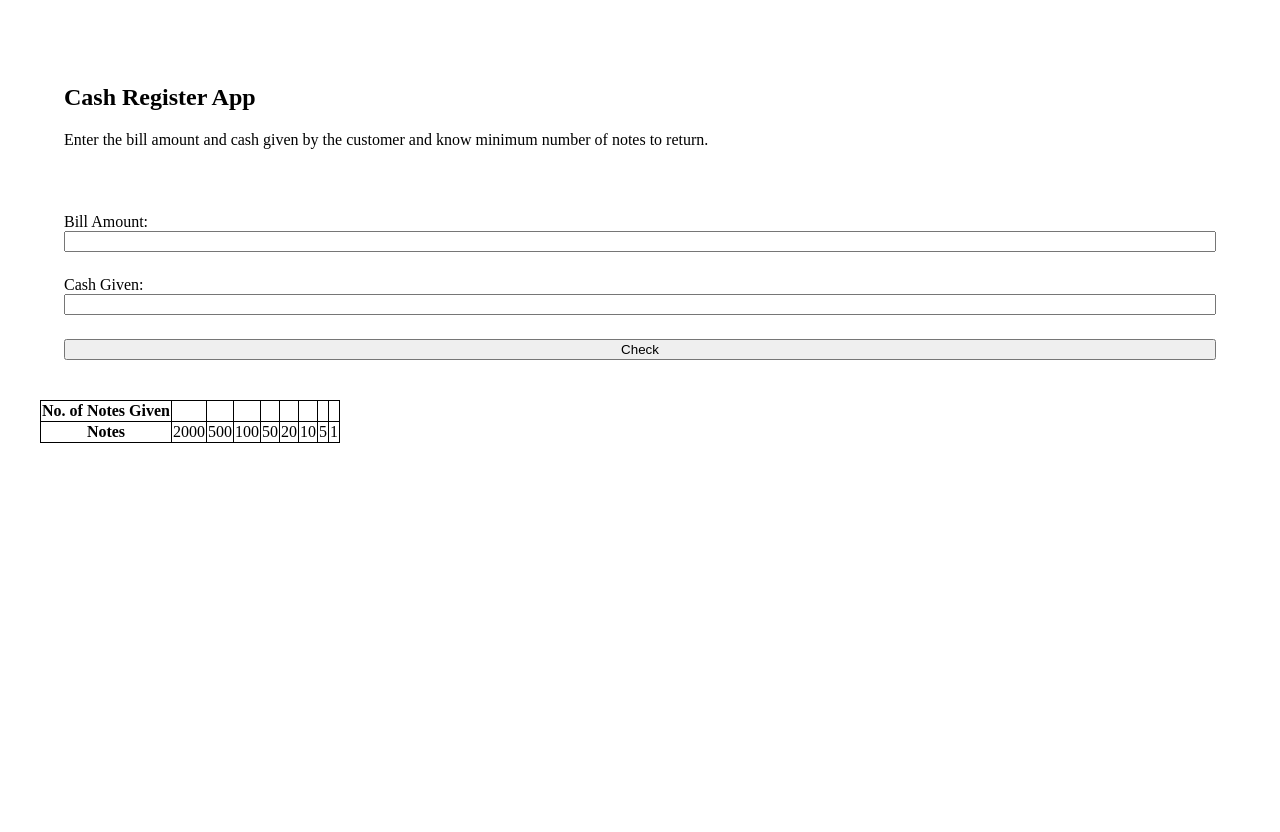
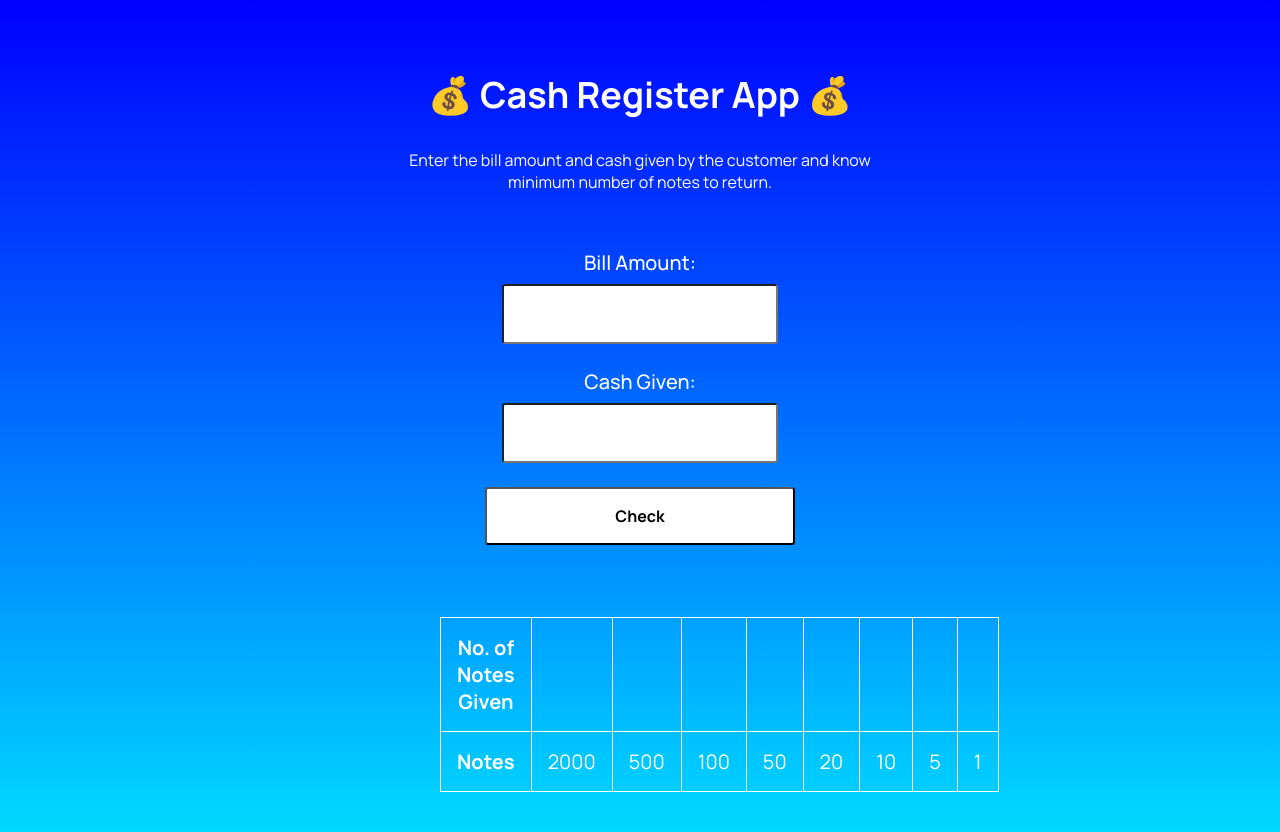
Before and after one commit to yashvdhakad/CashRegisterManagerApp, a plain HTML site: page index.html in a window 1280 px wide. Before the commit the page ends 800 px from the top, so only its background shows below. Drawn offline with Linux system fonts and the light colour scheme.

Commit message:
feat, style: done

```diff
--- a/index.html
+++ b/index.html
@@ -12,7 +12,7 @@
 <body>
     <main>
         <section class="aboutApp">
-            <h1>Cash Register App</h1>
+            <h1>💰 Cash Register App 💰</h1>
             <p>Enter the bill amount and cash given by the customer and know minimum number of notes to return.</p>
         </section>
         <section class="inputs">
--- a/style.css
+++ b/style.css
@@ -1,28 +1,74 @@
+@import url('https://fonts.googleapis.com/css2?family=Manrope:wght@200;300;400;500;600;700;800&display=swap');
+
 body {
     margin: 0;
-    padding: 0;
-    overflow: hidden;
-    padding: 40px;
+    padding: 0 25rem;
+    text-align: center;
+    font-family: 'Manrope', sans-serif;
+    background: linear-gradient(0deg, rgb(0, 217, 255) 0%, rgba(0,0,255,1) 100%);
+    color: white;
 }
 
 .aboutApp {
-    /* border: 1px solid black; */
-    padding: 24px;
+    padding: 40px 0;
+}
+h1 {
+    font-size: 36px;
 }
 
 .inputs {
-    /* background: yellow; */
-    /* border: 1px solid black; */
     display: flex;
     flex-direction: column;
-    padding: 24px;
+    align-items: center;
+    /* padding: 40px; */
 }
 
 input {
     margin-bottom: 24px;
 }
 
+label {
+    font-size: 1.25rem;
+    font-weight: 500;
+    margin-bottom: .5rem;
+}
+
+#bill-amount, #cash-given {
+    width: 20vw;
+    height: 5vh;
+    padding: .5rem;
+    font-size: 1.17rem;
+    font-family: 'Manrope', sans-serif;
+    font-weight: 500;
+    border-radius: .2rem;
+}
+
+#check-button {
+    font-size: 1rem;
+    font-weight: 700;
+    font-family: 'Manrope', sans-serif;
+    padding: 1rem 8rem;
+    border-radius: .2rem;
+    cursor: pointer;
+    background: white;
+}
+#check-button:hover {
+    background: rgb(217, 217, 217);
+}
+
+.outputs {
+    display: flex;
+    flex-direction: column;
+    padding: 40px;
+}
+
 table, tr, td, th {
-    border: 1px solid black;
+    border: 1px solid white;
     border-collapse: collapse;
+    padding: 1rem;
+    font-size: 1.25rem;
 }
+
+.no-of-notes {
+    font-weight: 600;
+}
```
